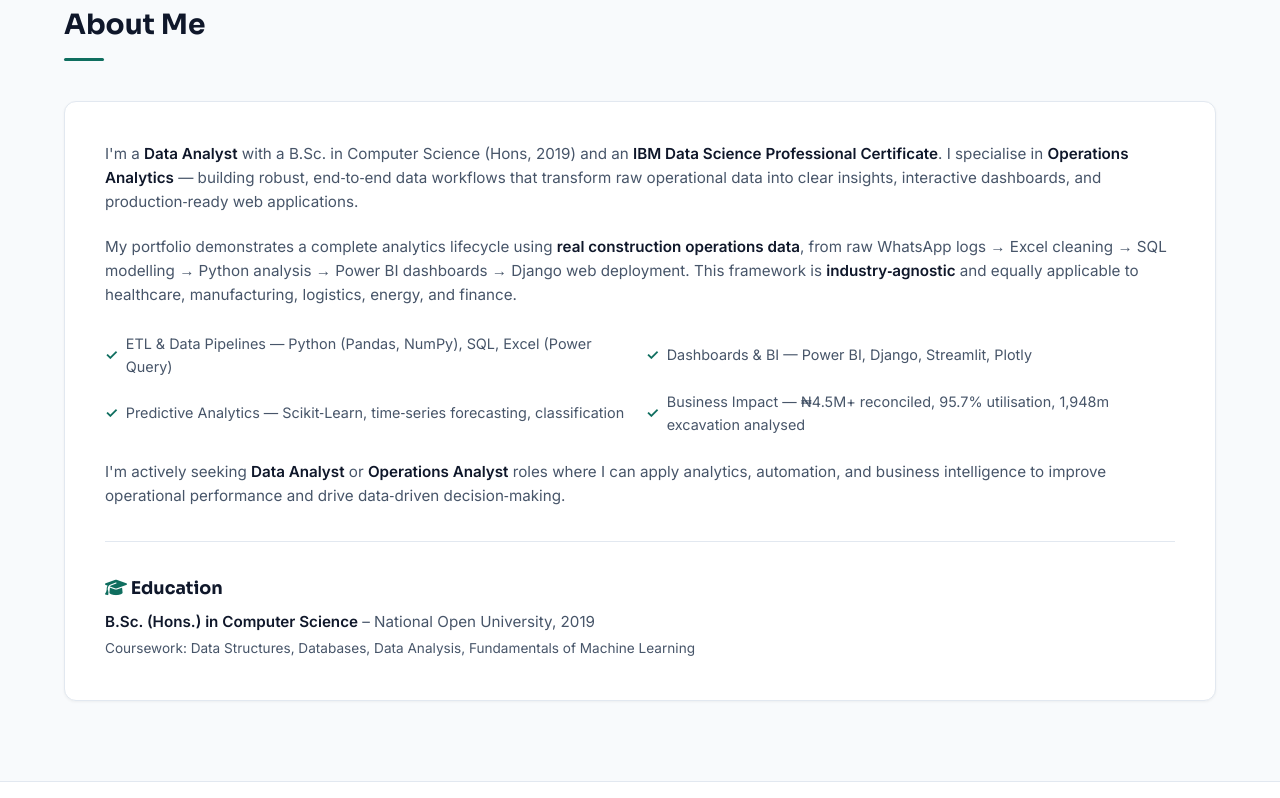
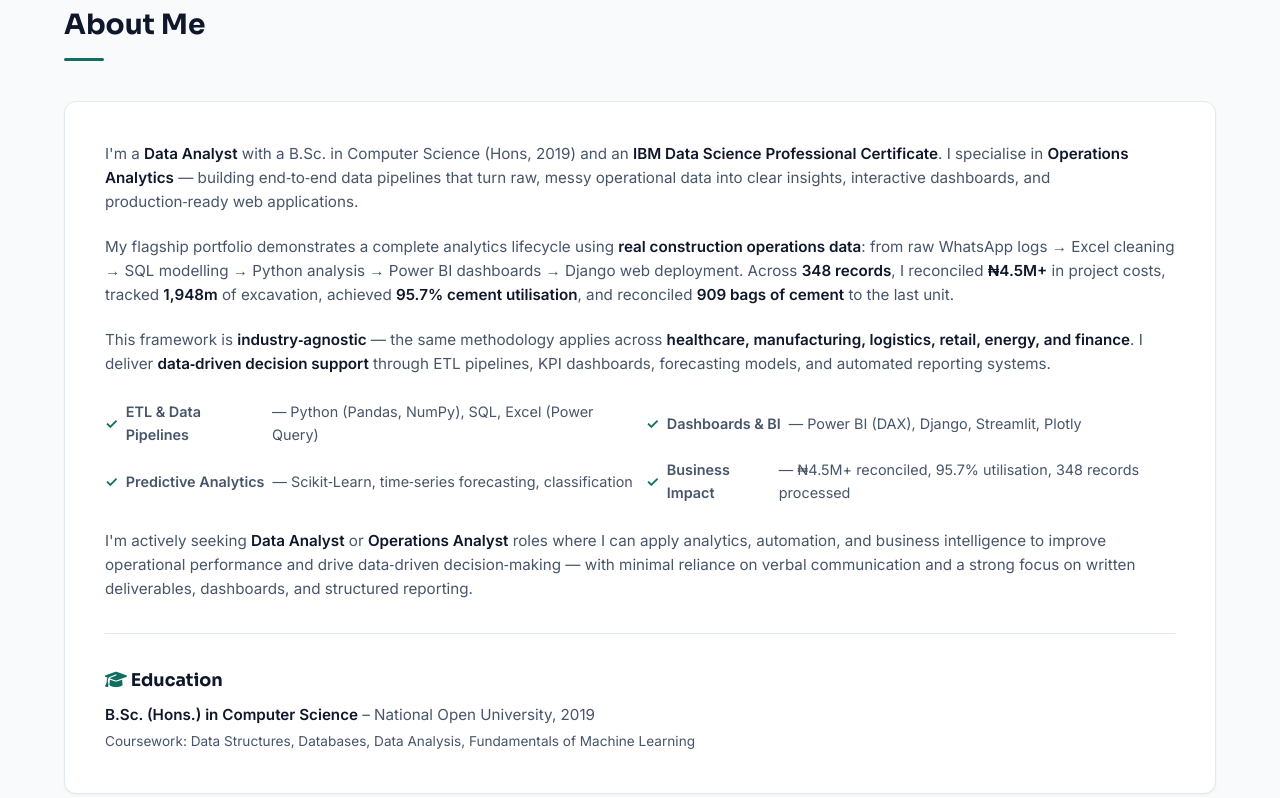
Before and after one commit to rotimi2020/rotimi2020.github.io, a plain HTML site: page index.html in a window 1280 px wide. Shown: the part 718-1516 px from the top of the page. Drawn offline with Linux system fonts and the light colour scheme.

Commit message:
Update index.html

```diff
--- a/index.html
+++ b/index.html
@@ -568,6 +568,7 @@
         </div>
     </header>
 
+    <!-- ===== UPDATED ABOUT ME SECTION ===== -->
     <section id="about">
         <div class="container">
             <h2 class="section-title">About Me</h2>
@@ -575,27 +576,36 @@
                 <p>
                     I'm a <strong>Data Analyst</strong> with a B.Sc. in Computer Science (Hons, 2019) and an
                     <strong>IBM Data Science Professional Certificate</strong>. I specialise in
-                    <strong>Operations Analytics</strong> — building robust, end‑to‑end data workflows that
-                    transform raw operational data into clear insights, interactive dashboards, and
-                    production‑ready web applications.
+                    <strong>Operations Analytics</strong> — building end‑to‑end data pipelines that turn raw,
+                    messy operational data into clear insights, interactive dashboards, and production‑ready
+                    web applications.
                 </p>
                 <p>
-                    My portfolio demonstrates a complete analytics lifecycle using <strong>real construction
-                    operations data</strong>, from raw WhatsApp logs → Excel cleaning → SQL modelling →
-                    Python analysis → Power BI dashboards → Django web deployment. This framework is
-                    <strong>industry‑agnostic</strong> and equally applicable to healthcare, manufacturing,
-                    logistics, energy, and finance.
+                    My flagship portfolio demonstrates a complete analytics lifecycle using <strong>real construction
+                    operations data</strong>: from raw WhatsApp logs → Excel cleaning → SQL modelling →
+                    Python analysis → Power BI dashboards → Django web deployment. Across <strong>348 records</strong>,
+                    I reconciled <strong>₦4.5M+</strong> in project costs, tracked <strong>1,948m</strong>
+                    of excavation, achieved <strong>95.7% cement utilisation</strong>, and reconciled
+                    <strong>909 bags of cement</strong> to the last unit.
+                </p>
+                <p>
+                    This framework is <strong>industry‑agnostic</strong> — the same methodology applies across
+                    <strong>healthcare, manufacturing, logistics, retail, energy, and finance</strong>.
+                    I deliver <strong>data‑driven decision support</strong> through ETL pipelines, KPI
+                    dashboards, forecasting models, and automated reporting systems.
                 </p>
                 <ul>
-                    <li>ETL &amp; Data Pipelines — Python (Pandas, NumPy), SQL, Excel (Power Query)</li>
-                    <li>Dashboards &amp; BI — Power BI, Django, Streamlit, Plotly</li>
-                    <li>Predictive Analytics — Scikit‑Learn, time‑series forecasting, classification</li>
-                    <li>Business Impact — ₦4.5M+ reconciled, 95.7% utilisation, 1,948m excavation analysed</li>
+                    <li><strong>ETL &amp; Data Pipelines</strong> — Python (Pandas, NumPy), SQL, Excel (Power Query)</li>
+                    <li><strong>Dashboards &amp; BI</strong> — Power BI (DAX), Django, Streamlit, Plotly</li>
+                    <li><strong>Predictive Analytics</strong> — Scikit‑Learn, time‑series forecasting, classification</li>
+                    <li><strong>Business Impact</strong> — ₦4.5M+ reconciled, 95.7% utilisation, 348 records processed</li>
                 </ul>
                 <p>
                     I'm actively seeking <strong>Data Analyst</strong> or <strong>Operations Analyst</strong>
                     roles where I can apply analytics, automation, and business intelligence to improve
-                    operational performance and drive data‑driven decision‑making.
+                    operational performance and drive data‑driven decision‑making — with minimal reliance
+                    on verbal communication and a strong focus on written deliverables, dashboards, and
+                    structured reporting.
                 </p>
                 <div class="education-block">
                     <h3><i class="fas fa-graduation-cap" style="color:var(--accent);"></i> Education</h3>
```
